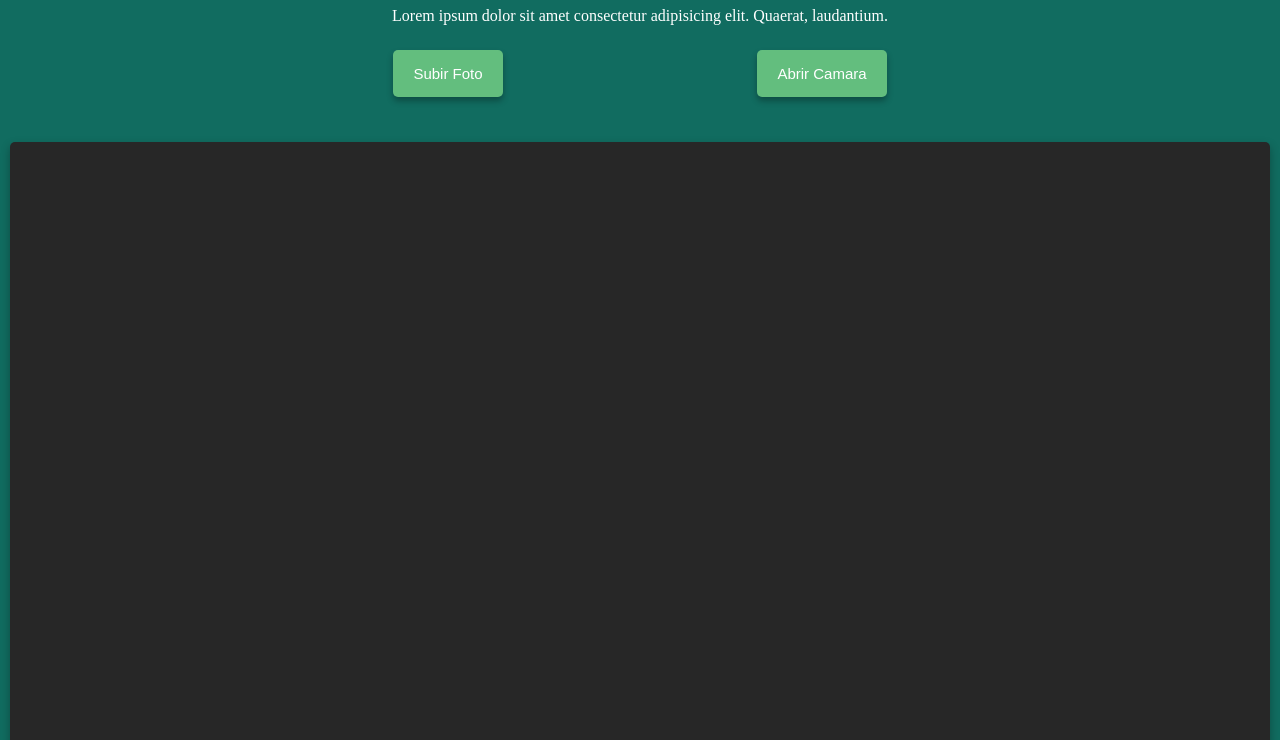
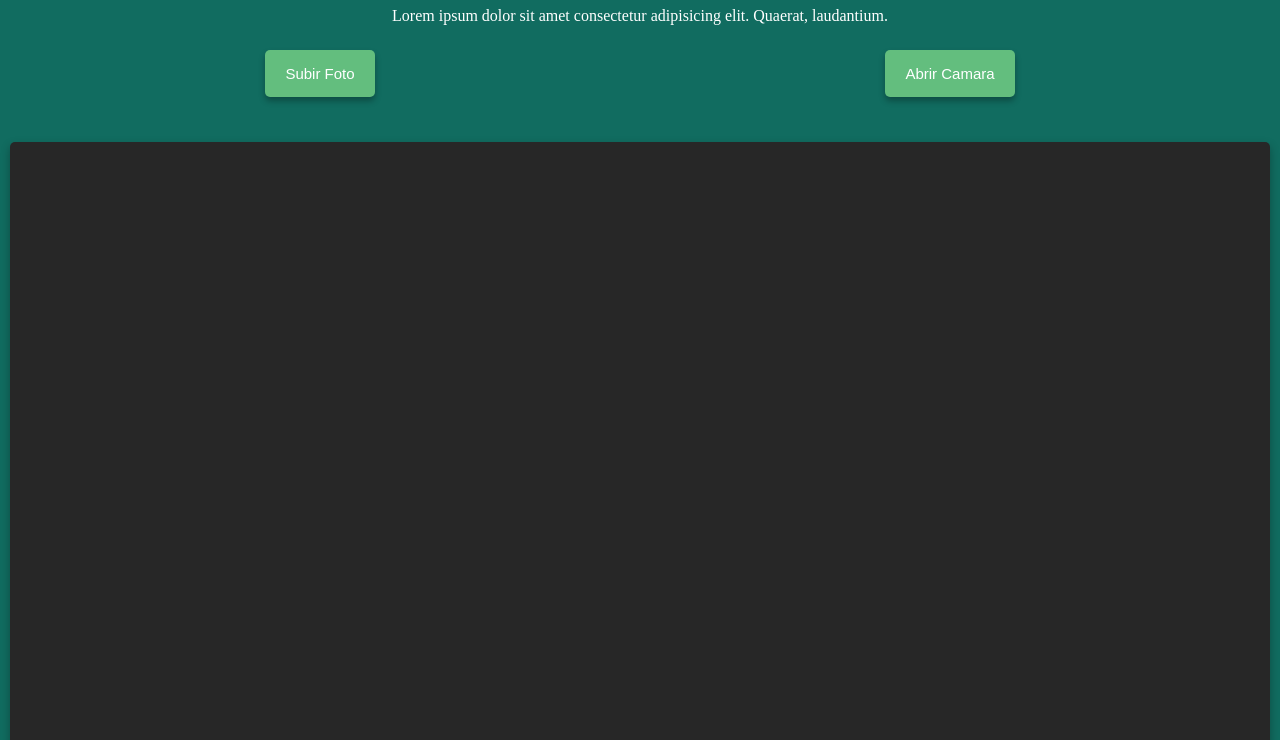
Before and after one commit to AdairKevin/AlbumFotografico, a plain HTML site: page index.html in a window 1280 px wide. Shown: the part 60-800 px from the top of the page. Drawn offline with Linux system fonts and the light colour scheme; no server answers.

Commit message:
Update style.css

```diff
--- a/style.css
+++ b/style.css
@@ -24,7 +24,7 @@ body {
 }
 
 .botonesInicio {
-  width: 60%;
+  width: calc(100%-20px);
   padding: 10px;
   display: flex;
   flex-direction: row;
```
